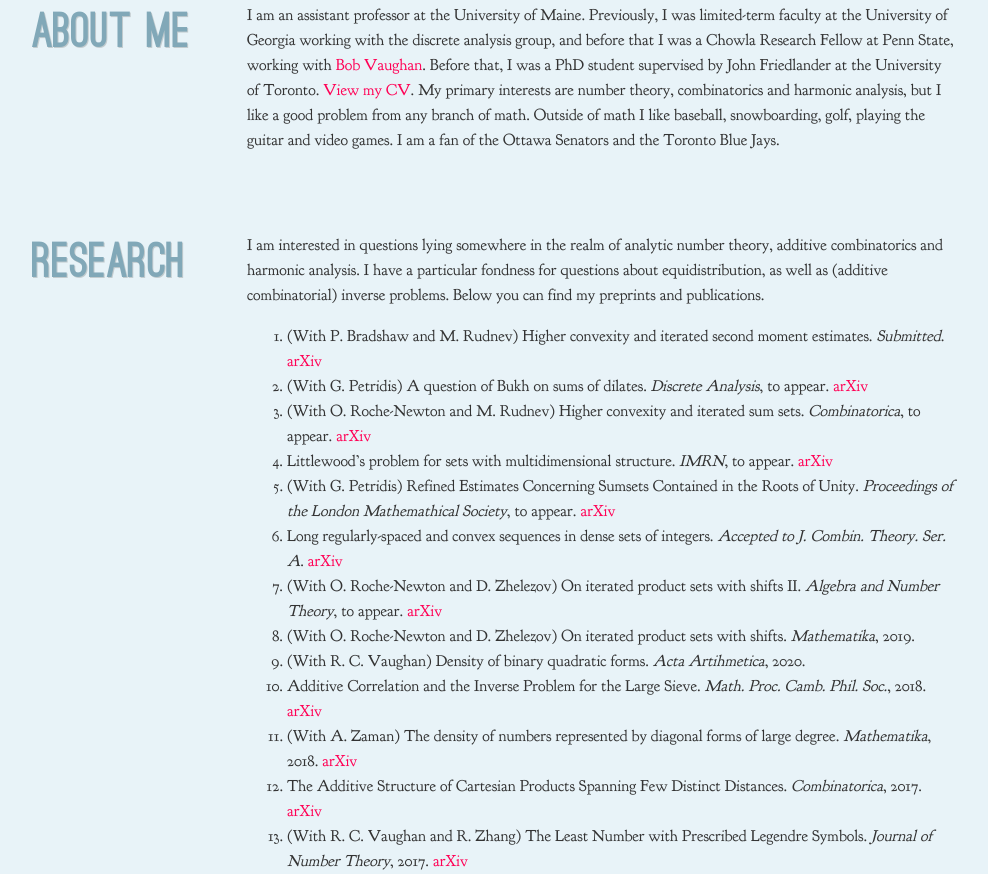
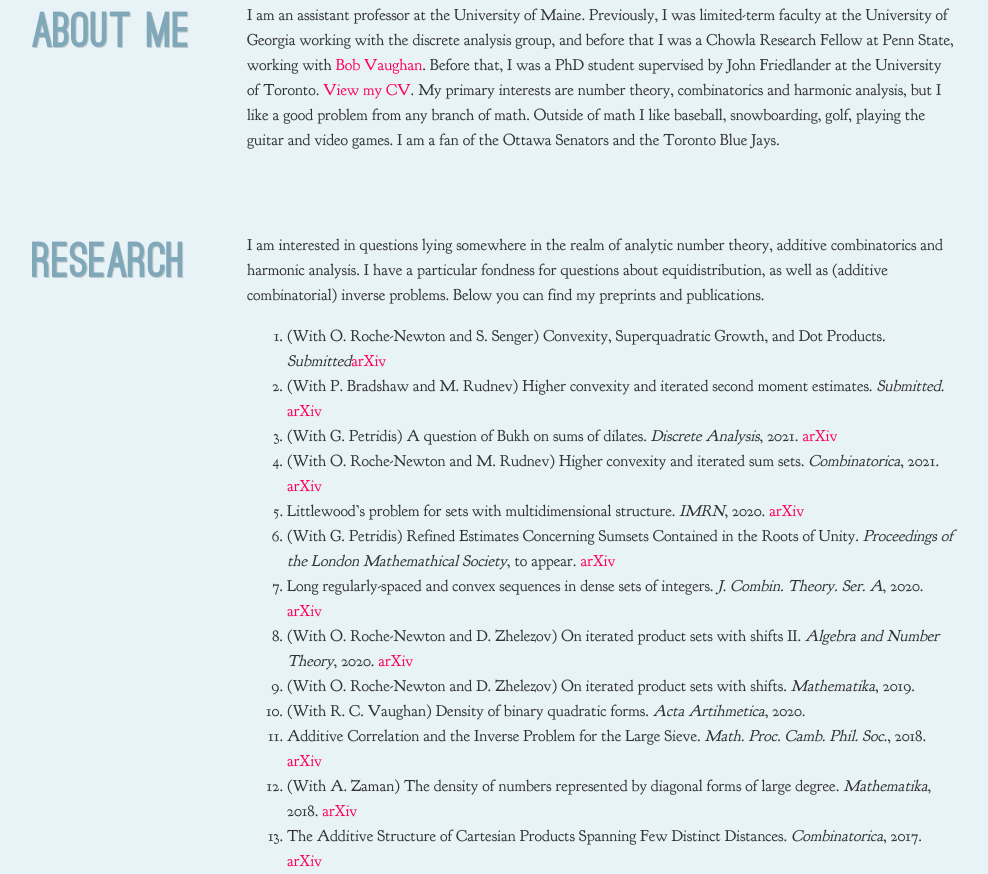
Before and after one commit to brandonhanson/brandonhanson.github.io, a plain HTML site: page index.html in a window 1280 px wide. Shown: the part 523-1397 px from the top of the page, without its empty margins (163-1151 px from the left). Drawn offline with Linux system fonts and the light colour scheme.

Commit message:
Update index.html

```diff
--- a/index.html
+++ b/index.html
@@ -78,13 +78,14 @@ find my preprints and publications.
 						  <div id="publications">
 
 							<ol>
+								<li>(With O. Roche-Newton and S. Senger) Convexity, Superquadratic Growth, and Dot Products. <i>Submitted</i><a href="https://arxiv.org/abs/2109.14177">arXiv</a></li>
 								<li>(With P. Bradshaw and M. Rudnev) Higher convexity and iterated second moment estimates. <i>Submitted</i>. <a href="https://arxiv.org/abs/2104.11330">arXiv</a></li>
-								<li>(With G. Petridis) A question of Bukh on sums of dilates. <i>Discrete Analysis</i>, to appear. <a href="https://arxiv.org/abs/2006.08394">arXiv</a></li>
-								<li>(With O. Roche-Newton and M. Rudnev) Higher convexity and iterated sum sets. <i>Combinatorica</i>, to appear. <a href="https://arxiv.org/abs/2005.00125">arXiv</a></li>
-								<li>Littlewood’s problem for sets with multidimensional structure. <i>IMRN</i>, to appear. <a href="https://arxiv.org/abs/2003.01561">arXiv</a></li>
+								<li>(With G. Petridis) A question of Bukh on sums of dilates. <i>Discrete Analysis</i>, 2021. <a href="https://arxiv.org/abs/2006.08394">arXiv</a></li>
+								<li>(With O. Roche-Newton and M. Rudnev) Higher convexity and iterated sum sets. <i>Combinatorica</i>, 2021. <a href="https://arxiv.org/abs/2005.00125">arXiv</a></li>
+								<li>Littlewood’s problem for sets with multidimensional structure. <i>IMRN</i>, 2020. <a href="https://arxiv.org/abs/2003.01561">arXiv</a></li>
 								<li>(With G. Petridis) Refined Estimates Concerning Sumsets Contained in the Roots of Unity. <i>Proceedings of the London Mathemathical Society</i>, to appear. <a href="https://arxiv.org/abs/1905.09134">arXiv</a></li>
-								<li>Long regularly-spaced and convex sequences in dense sets of integers. <i>Accepted to J. Combin. Theory. Ser. A</i>. <a href="https://arxiv.org/abs/1903.09352">arXiv</a></li>
-                            					<li>(With O. Roche-Newton and D. Zhelezov) On iterated product sets with shifts II. <i>Algebra and Number Theory</i>, to appear. <a href="https://arxiv.org/abs/1806.01697">arXiv</a></li>
+								<li>Long regularly-spaced and convex sequences in dense sets of integers. <i>J. Combin. Theory. Ser. A</i>, 2020. <a href="https://arxiv.org/abs/1903.09352">arXiv</a></li>
+                            					<li>(With O. Roche-Newton and D. Zhelezov) On iterated product sets with shifts II. <i>Algebra and Number Theory</i>, 2020. <a href="https://arxiv.org/abs/1806.01697">arXiv</a></li>
                             					<li>(With O. Roche-Newton and D. Zhelezov) On iterated product sets with shifts. <i>Mathematika</i>, 2019.
                             					<li>(With R. C. Vaughan) Density of binary quadratic forms. <i>Acta Artihmetica</i>, 2020.</li>
                             					<li>Additive Correlation and the Inverse Problem for the Large Sieve. <i>Math. Proc. Camb. Phil. Soc.</i>, 2018.  <a href="https://arxiv.org/abs/1706.06958">arXiv</a></li>
```
